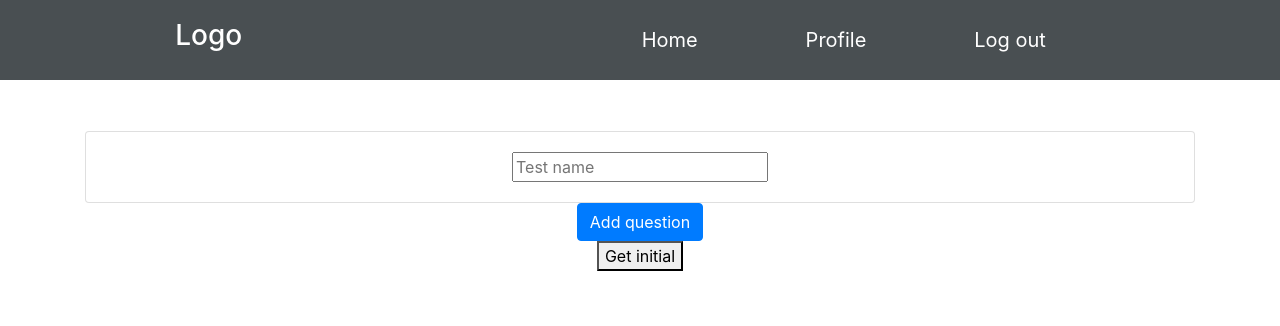
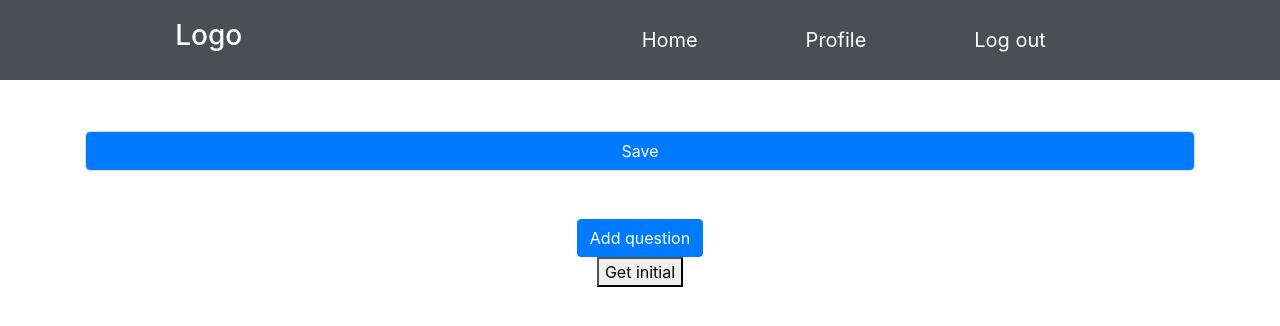
Before and after one commit to Ritek/PracaReact, a React (Create React App) app: page /user/createtest in a window 1280 px wide. Shown: the top 326 px of the page. Built offline with nearby package versions, Linux system fonts and the light colour scheme; sample sign-in values are in the browser's storage.

Commit message:
added modal for saving tests

```diff
--- a/src/components/teacher/CreateTest.js
+++ b/src/components/teacher/CreateTest.js
@@ -5,7 +5,8 @@ import TrueFalse from '../testSchemas/TrueFalse'
 import Choices from '../testSchemas/Choices'
 import Blanks from '../testSchemas/Blanks'
 
-import ModalTest from './ModalTest'
+import TestDetails from '../testSchemas/TestDetails'
+import ModalTest from '../testSchemas/ModalTest'
 
 import Axios from 'axios'
 
@@ -17,11 +18,15 @@ function CreateTest(props) {
     // State
     const [test, setTest] = useState({
         name: "",
+        tags: "",
         questions: []
     });
     //const forceUpdate = React.useCallback(() => dispatch({}), []);
 
     // Modal
+    const [showSave, setShowSave] = useState(false);
+    const handleShowSave = () => setShowSave(true);
+
     const [showModal, setShowModal] = useState(false);
     const handleModalShow = () => setShowModal(true);
 
@@ -29,10 +34,6 @@ function CreateTest(props) {
         let arr = [...test.questions];
         arr[index] = object;
         setTest({questions: arr});
-    }
-
-    const setTestName = (event) => {
-        setTest({...test, name: event.target.value})
     }
 
     const handleDelete = (index) => {
@@ -54,17 +55,9 @@ function CreateTest(props) {
         if (newPos === -1) newPos = 0;
         if (newPos === test.questions.length) newPos = test.questions.length-1;
 
-        //console.log("oldPos: ", oldPos);
-        //console.log("newPos: ", newPos);
-
         let copyArr = [...test.questions];
-        //[copyArr[oldPos].id, copyArr[newPos].id] = [copyArr[newPos].id, copyArr[oldPos].id];
-        //[copyArr[oldPos].type, copyArr[newPos].type] = [copyArr[newPos].type, copyArr[oldPos].type];
 
         [copyArr[oldPos], copyArr[newPos]] = [copyArr[newPos], copyArr[oldPos]];
-        /* let temp = copyArr[oldPos];
-        copyArr[oldPos] = copyArr[newPos];
-        copyArr[newPos] = temp; */
         setTest({questions: copyArr});
     }
 
@@ -88,11 +81,10 @@ function CreateTest(props) {
     return (
         <div>
             <ModalTest test={test} setTest={setTest} showModal={showModal} handleModalShow={handleModalShow} setShowModal={setShowModal}/>
+            <TestDetails showSave={showSave} setShowSave={setShowSave} handleShowSave={handleShowSave} />
 
-            <div className="card">
-                <div className="card-body">
-                    <input type="text" onChange={(e) => setTestName(e)} placeholder="Test name" />
-                </div>
+            <div className="card mb-5">
+                <button className="btn btn-primary" onClick={() => setShowSave(true)}>Save</button>
             </div>
 
             <div id="questionList">
--- /dev/null
+++ b/src/components/testSchemas/TestDetails.js
@@ -0,0 +1,30 @@
+import React from 'react'
+import Modal from 'react-bootstrap/Modal'
+
+function TestDetails(props) {
+
+    const handleModalClose = () => {
+        props.setShowSave(false);
+    }
+
+    return (
+        <Modal show={props.showSave} onHide={handleModalClose}>
+            <Modal.Header closeButton>
+                <Modal.Title>Save test</Modal.Title>
+            </Modal.Header>
+
+            <Modal.Body>
+                <label htmlFor="testName">Name:</label>
+                <input type="text" className="form-control mb-2" id="testName" name="testName" />
+
+                <label htmlFor="testTags">Tags:</label>
+                <input type="text" className="form-control mb-4" id="testTags" name="testTags" />
+            </Modal.Body>
+
+            <Modal.Footer>
+                <p>A footer</p>
+            </Modal.Footer>
+        </Modal>
+    )
+}
+export default TestDetails
```
Also changed, not shown: src/components/testSchemas/ModalTest.js (renamed from src/components/teacher/ModalTest.js).
